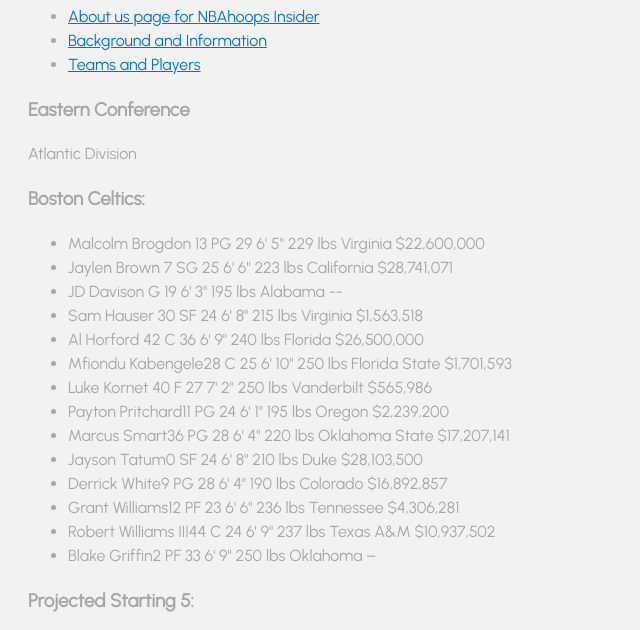
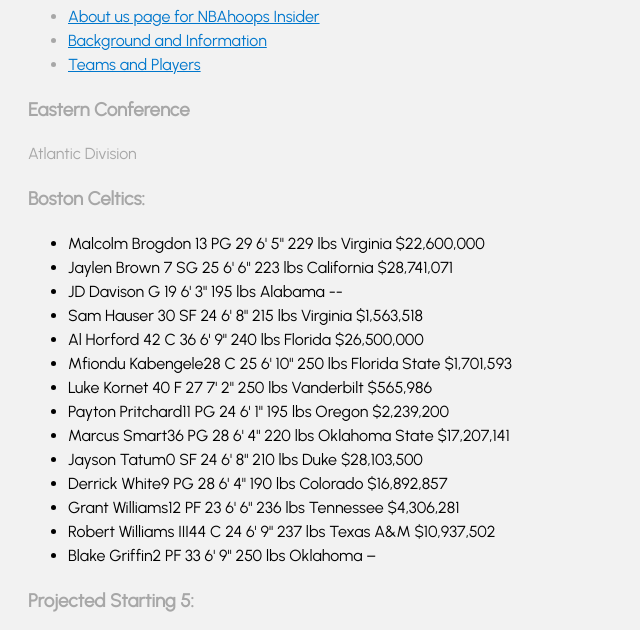
Before and after one commit to noahrosenthal/noahrosenthal.github.io, a plain HTML site: page players.html in a window 1280 px wide. Shown: the part 114-744 px from the top of the page, without its empty margins (0-640 px from the left). Drawn offline with Linux system fonts and the light colour scheme.

Commit message:
Add files via upload

```diff
--- a/style.css
+++ b/style.css
@@ -34,3 +34,7 @@ a:visited {
   color: #12ba47;
 
 }
+
+#Eastern-Conference li{
+	color:rgb(0, 0, 0) ;
+}
```
